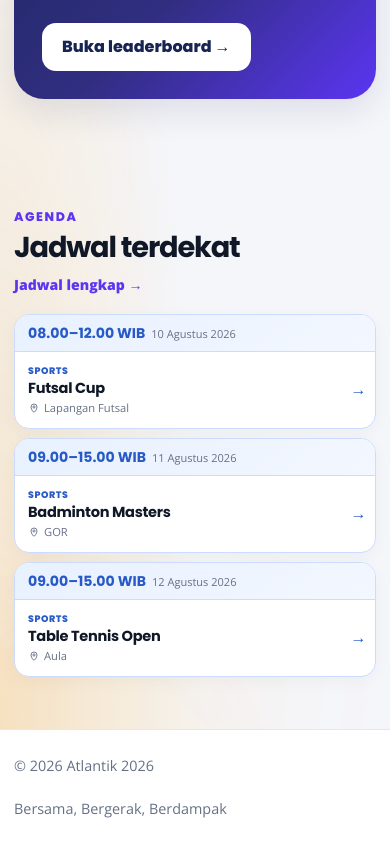
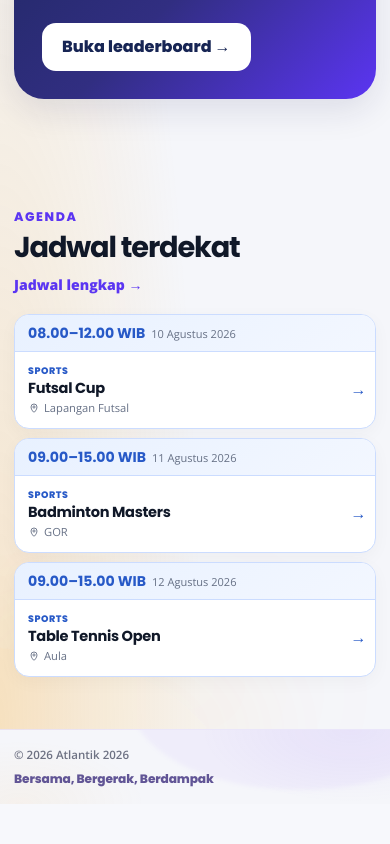
Before and after one commit to ruswanhidayat/portal-atlantik, a Next.js app: page / in a window 390 px wide. Shown: the part 3131-3975 px from the top of the page. After the commit the page ends 3935 px from the top, so only its background shows below. Built offline with nearby package versions, Linux system fonts and the light colour scheme.

Commit message:
Implement footer styles and responsive adjustments
Added styles for footer section including layout, colors, and responsive design.

```diff
--- a/app/globals.css
+++ b/app/globals.css
@@ -3483,3 +3483,119 @@ body {
     transition: none;
   }
 }
+
+/* =========================================================
+   FOOTER — SOFT ATLANTIK STYLE
+   ========================================================= */
+
+.footer {
+  position: relative;
+  overflow: hidden;
+
+  border-top: 1px solid rgba(139, 92, 246, 0.10);
+
+  background:
+    radial-gradient(
+      ellipse 55% 140% at 90% 0%,
+      rgba(139, 92, 246, 0.08) 0%,
+      rgba(139, 92, 246, 0) 70%
+    ),
+    radial-gradient(
+      ellipse 45% 120% at 5% 100%,
+      rgba(245, 158, 11, 0.055) 0%,
+      rgba(245, 158, 11, 0) 72%
+    ),
+    #f5f6fa;
+}
+
+
+/* subtle decorative glow */
+
+.footer::before {
+  content: "";
+  position: absolute;
+
+  width: 340px;
+  height: 180px;
+
+  top: -120px;
+  right: -80px;
+
+  border-radius: 50%;
+
+  background: rgba(139, 92, 246, 0.055);
+
+  filter: blur(2px);
+
+  pointer-events: none;
+}
+
+
+.footer-inner {
+  position: relative;
+  z-index: 1;
+
+  min-height: 78px;
+
+  display: flex;
+  align-items: center;
+  justify-content: space-between;
+
+  gap: 24px;
+
+  padding-top: 18px;
+  padding-bottom: 18px;
+
+  font-size: 0.78rem;
+  color: var(--muted);
+}
+
+
+/* Copyright */
+
+.footer-inner span:first-child {
+  font-weight: 600;
+
+  color: rgba(71, 76, 98, 0.78);
+}
+
+
+/* Theme */
+
+.footer-inner span:last-child {
+  font-family: var(--font-heading);
+  font-weight: 800;
+
+  letter-spacing: -0.01em;
+
+  color: rgba(76, 63, 135, 0.88);
+}
+
+
+/* =========================================================
+   FOOTER — MOBILE
+   ========================================================= */
+
+@media (max-width: 760px) {
+
+  .footer-inner {
+    min-height: 72px;
+
+    flex-direction: column;
+    align-items: flex-start;
+    justify-content: center;
+
+    gap: 4px;
+
+    padding-top: 16px;
+    padding-bottom: 16px;
+  }
+
+  .footer-inner span:first-child {
+    font-size: 0.72rem;
+  }
+
+  .footer-inner span:last-child {
+    font-size: 0.76rem;
+  }
+}
```
